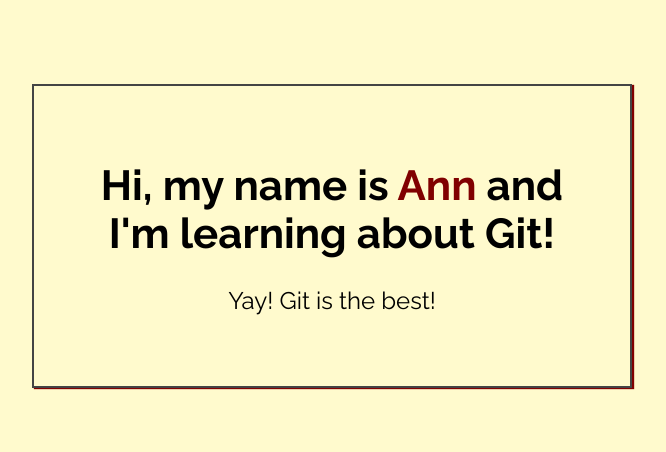
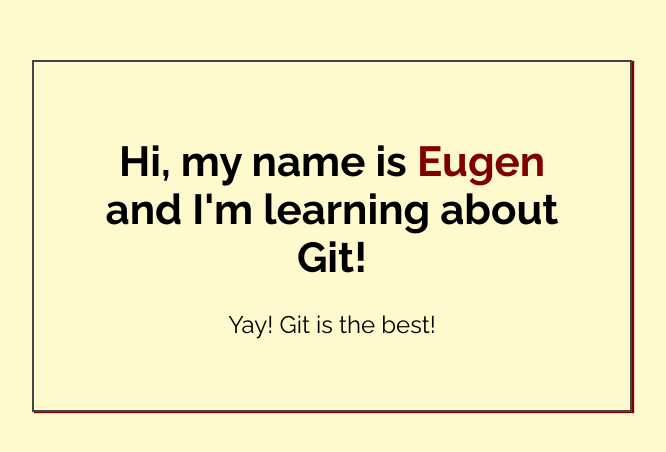
Before and after one commit to EugenFM/My-first-repo, a plain HTML site: page index.html in a window 1280 px wide. Shown: the part 164-616 px from the top of the page, without its empty margins (308-974 px from the left). Drawn offline with Linux system fonts and the light colour scheme.

Commit message:
Added name to index.html

```diff
--- a/index.html
+++ b/index.html
@@ -14,7 +14,7 @@
 <body>
 
     <div class="greeting">
-        <h1>Hi, my name is <span class="highlight">Ann</span> and I'm learning about Git! </h1>
+        <h1>Hi, my name is <span class="highlight">Eugen</span> and I'm learning about Git! </h1>
 
         <p>Yay! Git is the best!</p>
     </div>
```
